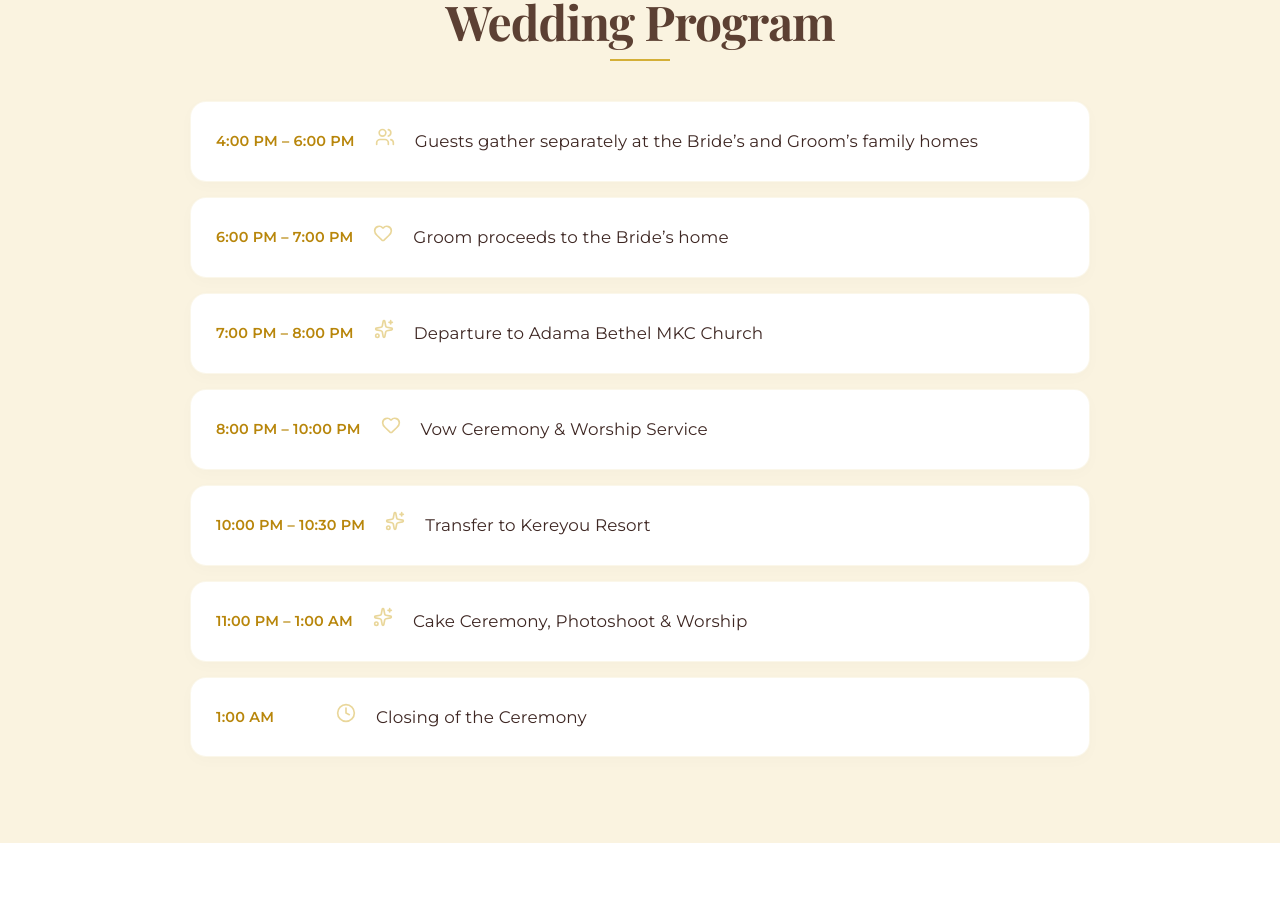
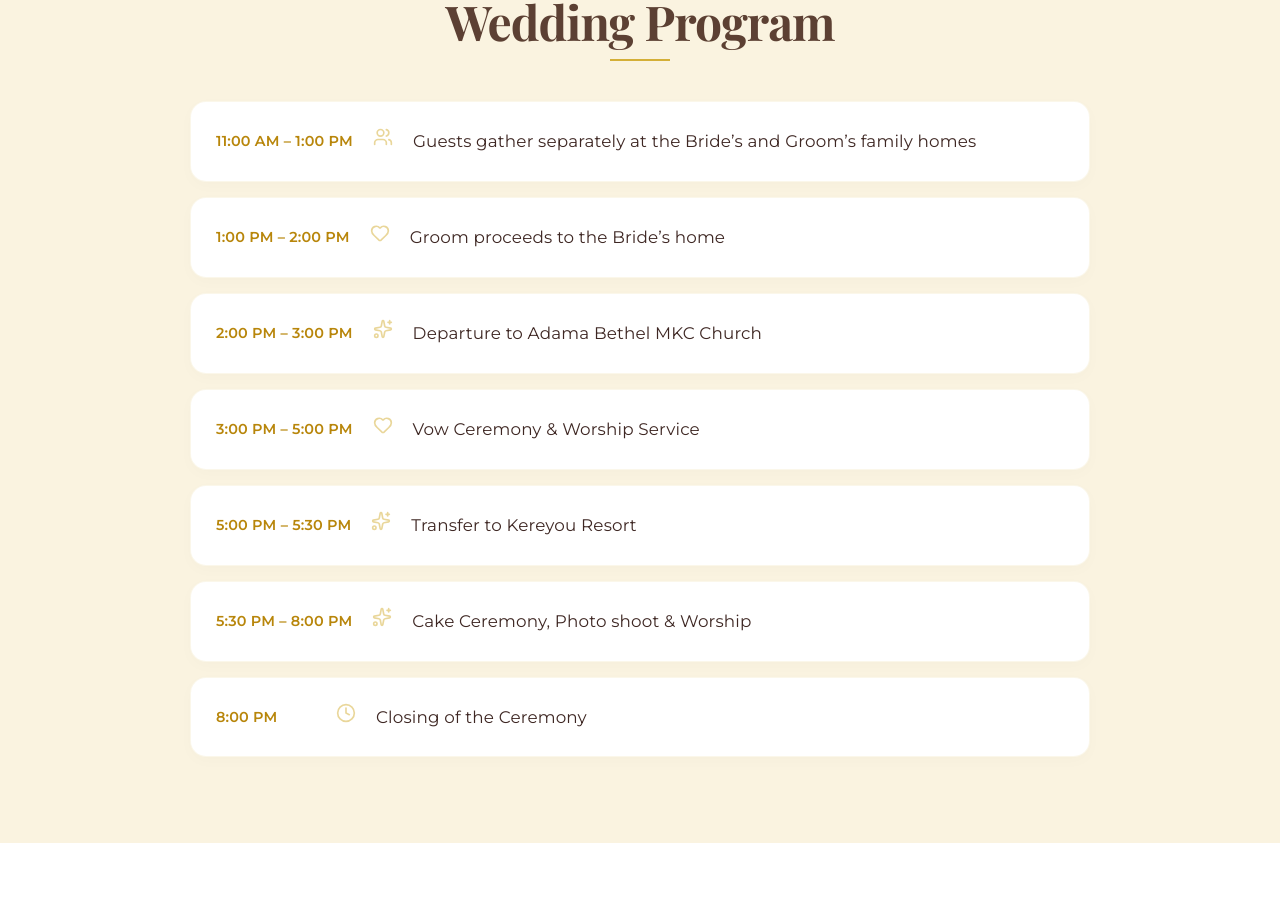
Before and after one commit to robegetachew/Debo, a React (Vite) app: page / in a window 1280 px wide. Shown: the part 3120-4040 px from the top of the page. Built offline with nearby package versions, Linux system fonts and the light colour scheme; no server answers; a web font is replaced by a local one.

Commit message:
mess up 2

```diff
--- a/src/i18n/translations.js
+++ b/src/i18n/translations.js
@@ -2,196 +2,220 @@
 
 export const translations = {
   en: {
-        langName: 'Eng',
+    langName: "Eng",
     hero: {
-            name1: 'Tesfatsion Melis',
-            name2: 'Dibora Endale',
-            nameAmp: '&',
-            nameJoin: '&',
-            blessingLine1: 'By the Grace of God',
-            blessingLine2: 'and with the blessing of our families',
+      name1: "Tesfatsion Melis",
+      name2: "Dibora Endale",
+      nameAmp: "&",
+      nameJoin: "&",
+      blessingLine1: "By the Grace of God",
+      blessingLine2: "and with the blessing of our families",
       invite:
-                'Joyfully invite you to witness and celebrate the union of our marriage',
-            date: 'Sunday, May 3, 2026',
-            location: 'Adama Bethel MKC Church',
-            quote: '“Blessed be the LORD, that hath given rest unto his people Israel, according to all that he promised”',
-            quoteRef: '— 1 Kings 8፥56',
-            countdown: { days: 'days', hours: 'hours', minutes: 'minutes', seconds: 'seconds' }
+        "Joyfully invite you to witness and celebrate the union of our marriage",
+      date: "Sunday, May 3, 2026",
+      location: "Adama Bethel MKC Church",
+      quote:
+        "“Blessed be the LORD, that hath given rest unto his people Israel, according to all that he promised”",
+      quoteRef: "— 1 Kings 8፥56",
+      countdown: {
+        days: "days",
+        hours: "hours",
+        minutes: "minutes",
+        seconds: "seconds",
+      },
     },
     saveTheDate: {
-            title: 'Save the Date',
-            monthYear: 'May 2026',
+      title: "Save the Date",
+      monthYear: "May 2026",
       description:
-                'Please mark this special day on your calander to celebrate with us as we begin our new life together in Christ.',
-            addToCalendar: 'Add to Calendar',
+        "Please mark this special day on your calander to celebrate with us as we begin our new life together in Christ.",
+      addToCalendar: "Add to Calendar",
       calendarTitle: "Tesfatsion & Dibora's Wedding",
-            calendarDetails: 'Celebrate the union of marriage with us.',
-            calendarLocation: 'Adama Bethel MKC Church & Kereyou Resort',
-            weekdays: ['S', 'M', 'T', 'W', 'T', 'F', 'S']
+      calendarDetails: "Celebrate the union of marriage with us.",
+      calendarLocation: "Adama Bethel MKC Church & Kereyou Resort",
+      weekdays: ["S", "M", "T", "W", "T", "F", "S"],
     },
     story: {
-            title: 'Our Story',
+      title: "Our Story",
       p1: "Our story is a living testimony of God's faithfulness, written not by chance, but by His perfect will. What began as a quiet prayer and a simple desire to seek Him first gently unfolded into a love we never could have created on our own. Step by step, through surrender, patience, and trust, He led us to each other and now into this beautiful covenant of marriage.",
       p2: "As we begin this new chapter, we choose every day to build a life with God at the very center. A life where love is nurtured, grace is given, and purpose is pursued together. Hand in hand, we will walk this journey not just for ourselves, but to fulfill His eternal purpose on earth.",
-            p3: "We are not here only because we fell in love, but because we trusted the One who wrote our story. This love is not sustained by our own strength, but by God, because it is all in Him, through Him, and for Him. With hearts full of gratitude, we give all the glory to God who made this possible."
+      p3: "We are not here only because we fell in love, but because we trusted the One who wrote our story. This love is not sustained by our own strength, but by God, because it is all in Him, through Him, and for Him. With hearts full of gratitude, we give all the glory to God who made this possible.",
     },
     program: {
-            title: 'Wedding Program',
+      title: "Wedding Program",
       items: [
-                { time: '4:00 PM – 6:00 PM', text: 'Guests gather separately at the Bride’s and Groom’s family homes' },
-                { time: '6:00 PM – 7:00 PM', text: 'Groom proceeds to the Bride’s home' },
-                { time: '7:00 PM – 8:00 PM', text: 'Departure to Adama Bethel MKC Church' },
-                { time: '8:00 PM – 10:00 PM', text: 'Vow Ceremony & Worship Service' },
-                { time: '10:00 PM – 10:30 PM', text: 'Transfer to Kereyou Resort' },
-                { time: '11:00 PM – 1:00 AM', text: 'Cake Ceremony, Photoshoot & Worship' },
-                { time: '1:00 AM', text: 'Closing of the Ceremony' }
-            ]
+        {
+          time: "11:00 AM – 1:00 PM",
+          text: "Guests gather separately at the Bride’s and Groom’s family homes",
+        },
+        {
+          time: "1:00 PM – 2:00 PM",
+          text: "Groom proceeds to the Bride’s home",
+        },
+        {
+          time: "2:00 PM – 3:00 PM",
+          text: "Departure to Adama Bethel MKC Church",
+        },
+        { time: "3:00 PM – 5:00 PM", text: "Vow Ceremony & Worship Service" },
+        { time: "5:00 PM – 5:30 PM", text: "Transfer to Kereyou Resort" },
+        {
+          time: "5:30 PM – 8:00 PM",
+          text: "Cake Ceremony, Photo shoot & Worship",
+        },
+        { time: "8:00 PM", text: "Closing of the Ceremony" },
+      ],
     },
     venues: {
-            title: 'Location Details',
+      title: "Location Details",
       items: [
         { title: "Bride's House", mapLabel: "Open Bride's House on map" },
         { title: "Groom's House", mapLabel: "Open Groom's House on map" },
-                { title: 'The Church', mapLabel: 'Open church on map' },
-                { title: 'The Reception', mapLabel: 'Open reception on map' }
-            ]
+        { title: "The Church", mapLabel: "Open church on map" },
+        { title: "The Reception", mapLabel: "Open reception on map" },
+      ],
     },
     gallery: {
-            title: 'Moments of',
-            titleAccent: 'Love & Grace',
+      title: "Moments of",
+      titleAccent: "Love & Grace",
       captions: [
-                'Laughter & Love',
-                'A Journey of Faith',
-                'Pure Radiance',
-                'Sacred Moments',
-                'The Beginning of Forever',
-                'In Union'
-            ]
+        "Laughter & Love",
+        "A Journey of Faith",
+        "Pure Radiance",
+        "Sacred Moments",
+        "The Beginning of Forever",
+        "In Union",
+      ],
     },
     rsvp: {
-            title: 'Join Our',
-            titleAccent: 'Celebration',
-            subtitle: 'Your presence is the greatest gift. Please RSVP by confirming below.',
-            willAttend: 'Will you attend?',
-            yes: 'Yes',
-            no: 'No',
-            numGuests: 'Number of Guests',
-            guestNames: 'Guest Name(s)',
+      title: "Join Our",
+      titleAccent: "Celebration",
+      subtitle:
+        "Your presence is the greatest gift. Please RSVP by confirming below.",
+      willAttend: "Will you attend?",
+      yes: "Yes",
+      no: "No",
+      numGuests: "Number of Guests",
+      guestNames: "Guest Name(s)",
       guestPlaceholder: (n) => `Full Name of Guest ${n}`,
-            message: 'Message / Blessing',
-            messagePlaceholder: 'Write your heartfelt message here...',
-            sending: 'Sending...',
-            submit: 'Send RSVP',
-            errorGeneric: 'Something went wrong. Please try again.',
-            errorConnection: 'Connection error. Please try again later.',
-            thankYou: 'Thank You!',
+      message: "Message / Blessing",
+      messagePlaceholder: "Write your heartfelt message here...",
+      sending: "Sending...",
+      submit: "Send RSVP",
+      errorGeneric: "Something went wrong. Please try again.",
+      errorConnection: "Connection error. Please try again later.",
+      thankYou: "Thank You!",
       thankBody:
-                'Your blessing and confirmation have been received.\nWe are so honored to have you with us.'
+        "Your blessing and confirmation have been received.\nWe are so honored to have you with us.",
     },
     footer: {
-            title: 'Photo Sharing & Livestream',
-            tagline: '',
-            scanLine: 'Kindly scan the QR code or ',
-            clickHere: 'click the link',
+      title: "Photo Sharing & Livestream",
+      tagline: "",
+      scanLine: "Kindly scan the QR code or ",
+      clickHere: "click the link",
       joinTelegram:
-                'to share the photos and videos you capture on our wedding day. We would be delighted! If you are unable to join us in person, you may use the link above to watch the ceremony live.',
-            closing: 'Tesfatsion & Dibora • 2026'
-        }
+        "to share the photos and videos you capture on our wedding day. We would be delighted! If you are unable to join us in person, you may use the link above to watch the ceremony live.",
+      closing: "Tesfatsion & Dibora • 2026",
+    },
   },
   am: {
-        langName: 'አማ',
+    langName: "አማ",
     hero: {
-            name1: 'ተስፋፂዮን መልስ',
-            name2: 'ዲቦራ እንዳለ',
-            nameAmp: '',
-            nameJoin: 'እና',
-            blessingLine1: '',
-            blessingLine2: '',
+      name1: "ተስፋፂዮን መልስ",
+      name2: "ዲቦራ እንዳለ",
+      nameAmp: "",
+      nameJoin: "እና",
+      blessingLine1: "",
+      blessingLine2: "",
       invite:
-                'የማክበር ሰላምታችን እያቀረብን ከቀኑ 9 ሰዓት በምናደርገው የቃልኪዳን ሥነ-ሥርዓት ላይ ተገኝተው የደስታችን ተካፋይ እንዲሆኑ በማክበር ጠርተንዎታል።',
-            date: 'እሁድ ሚያዚያ 25፣ 2018 ዓ.ም',
-            location: 'አዳማ ቤተል መሰረተ-ክርስቶስ ቤተክርስትያን',
-            quote: '“እንደ ተናገረው ተስፋ ሁሉ ለሕዝቡ ለእስራኤል ዕረፍትን የሰጠ እግዚአብሔር ይመስገን ”',
-            quoteRef: '— 1ኛ ነገሥት 8፥56',
-            countdown: { days: 'ቀናት', hours: 'ሰዓት', minutes: 'ደቂቃ', seconds: 'ሰከንድ' }
+        "የማክበር ሰላምታችን እያቀረብን ከቀኑ 9 ሰዓት በምናደርገው የቃልኪዳን ሥነ-ሥርዓት ላይ ተገኝተው የደስታችን ተካፋይ እንዲሆኑ በማክበር ጠርተንዎታል።",
+      date: "እሁድ ሚያዚያ 25፣ 2018 ዓ.ም",
+      location: "አዳማ ቤተል መሰረተ-ክርስቶስ ቤተክርስትያን",
+      quote: "“እንደ ተናገረው ተስፋ ሁሉ ለሕዝቡ ለእስራኤል ዕረፍትን የሰጠ እግዚአብሔር ይመስገን ”",
+      quoteRef: "— 1ኛ ነገሥት 8፥56",
+      countdown: { days: "ቀናት", hours: "ሰዓት", minutes: "ደቂቃ", seconds: "ሰከንድ" },
     },
     saveTheDate: {
-            title: 'ቀኑን እንዳይረሱ',
-            monthYear: 'ሚያዝያ 2018',
-            description:
-                'ይህንን ልዩ ቀን ከእኛ ጋር ለማክበር ማስታወሻ እንዲሆኖት የቀን መቁጠሪያዎት ላይ ያካትቱት።',
-            addToCalendar: 'ወደ ቀን መቁጠሪያ',
-            calendarTitle: 'የተስፋፂዮን መልስ እና የዲቦራ እንዳለ ሠርግ',
-            calendarDetails: 'ከእኛ ጋር በክርስቶስ የትዳር በአላችንን ያክብሩ።',
-            calendarLocation: 'አዳማ ቤተል መሰረተ-ክርስቶስ ቤተክርስትያን እና ከረዩ ሪዞርት',
-            weekdays: ['እ', 'ሰ', 'ማ', 'ረ', 'ሐ', 'አ', 'ቅ']
+      title: "ቀኑን እንዳይረሱ",
+      monthYear: "ሚያዚያ 2018",
+      description: "ይህንን ልዩ ቀን ከእኛ ጋር ለማክበር ማስታወሻ እንዲሆኖት የቀን መቁጠሪያዎት ላይ ያካትቱት።",
+      addToCalendar: "ወደ ቀን መቁጠሪያ",
+      calendarTitle: "የተስፋፂዮን መልስ እና የዲቦራ እንዳለ ሠርግ",
+      calendarDetails: "ከእኛ ጋር በክርስቶስ የትዳር በአላችንን ያክብሩ።",
+      calendarLocation: "አዳማ ቤተል መሰረተ-ክርስቶስ ቤተክርስትያን እና ከረዩ ሪዞርት",
+      weekdays: ["እ", "ሰ", "ማ", "ረ", "ሐ", "አ", "ቅ"],
     },
     story: {
-            title: 'ስለ እኛ',
-            p1: 'ታሪካችን የእግዚአብሔር ታማኝነት እና ቃል አክባሪነት ማሳያ ነው። የእግዚአብሔርን ፈቃድ በመጠየቅ የጀመርነው የፍቅር ግንኙነት በፀሎት፣ እርስ በርስ በመቀባበል እንዲሁም በእግዚአብሔር ላይ በመታመን ለትዳር በቅቷል። በቀሪ የሕይወት ዘመናችን እግዚአብሔርን ማዕከላዊ ባደረገ ትዳር አንዳችን ለአንዳችን በመኖር ፤ የእግዚአብሔርን ዘላለማዊ ሐሳብ በምድር ለመፈጸም በአብሮነት እንተጋለን።',
-            p2: 'ወደዚህ የትዳር ሕይወት የምንገባው በፍቅር ብቻ ሳይሆን ይህንን መንገድ ባስጀመረን በእርሱ ላይ ባለን ድፍረት ጭምር ነው። የእኛ የፍቅር ጉዞ በጥረታችን ለዚህ ቀን የበቃ ሳይሆን ሁሉ በእርሱ፣ ለእርሱ፣ ከእርሱ ስለሆነ ብቻ ነው።',
-            p3: 'ይህንን ላደረገ ለአምላካችን ለእግዚአብሔር ክብር ይሁን።'
+      title: "ስለ እኛ",
+      p1: "ታሪካችን የእግዚአብሔር ታማኝነት እና ቃል አክባሪነት ማሳያ ነው። የእግዚአብሔርን ፈቃድ በመጠየቅ የጀመርነው የፍቅር ግንኙነት በፀሎት፣ እርስ በርስ በመቀባበል እንዲሁም በእግዚአብሔር ላይ በመታመን ለትዳር በቅቷል። በቀሪ የሕይወት ዘመናችን እግዚአብሔርን ማዕከላዊ ባደረገ ትዳር አንዳችን ለአንዳችን በመኖር ፤ የእግዚአብሔርን ዘላለማዊ ሐሳብ በምድር ለመፈጸም በአብሮነት እንተጋለን።",
+      p2: "ወደዚህ የትዳር ሕይወት የምንገባው በፍቅር ብቻ ሳይሆን ይህንን መንገድ ባስጀመረን በእርሱ ላይ ባለን ድፍረት ጭምር ነው። የእኛ የፍቅር ጉዞ በጥረታችን ለዚህ ቀን የበቃ ሳይሆን ሁሉ በእርሱ፣ ለእርሱ፣ ከእርሱ ስለሆነ ብቻ ነው።",
+      p3: "ይህንን ላደረገ ለአምላካችን ለእግዚአብሔር ክብር ይሁን።",
     },
     program: {
-            title: 'የሠርግ ፕሮግራም',
+      title: "የሠርግ ፕሮግራም",
       items: [
-                { time: '4:00 PM – 6:00 PM', text: 'አጃቢዎች በሙሽራው ወይም በሙሽሪት መኖሪያ ቤት' },
-                { time: '6:00 PM – 7:00 PM', text: 'የሙሽራው አጃቢዎች ጉዞ ወደ ሙሽሪት መኖሪያ ቤት' },
-                { time: '7:00 PM – 8:00 PM', text: 'ጉዞ ወደ አዳማ ቤተል መሰረተ-ክርስቶስ ቤተክርስትያን' },
-                { time: '8:00 PM – 10:00 PM', text: 'የአምልኮ እና የቃልኪዳን ሥነሥርዓት' },
-                { time: '10:00 PM – 10:30 PM', text: 'ጉዞ ወደ ከረዩ ሪዞርት' },
-                { time: '11:00 PM – 1:00 AM', text: 'የፎቶ እና የኬክ ፕሮግራም' },
-                { time: '1:00 AM', text: 'የፕሮግራም ማጠቃለያ' }
-            ]
+        { time: "ጠዋት 5:00 – 7:00", text: "አጃቢዎች በሙሽራው ወይም በሙሽሪት መኖሪያ ቤት" },
+        { time: "ከሰዓት 7:00 – 8:00", text: "የሙሽራው አጃቢዎች ጉዞ ወደ ሙሽሪት መኖሪያ ቤት" },
+        {
+          time: "ከሰዓት 8:00 – 9:00",
+          text: "ጉዞ ወደ አዳማ ቤተል መሰረተ-ክርስቶስ ቤተክርስትያን",
+        },
+        { time: "ከሰዓት 9:00 – 11:00", text: "የአምልኮ እና የቃልኪዳን ሥነሥርዓት" },
+        { time: "ከሰዓት 11:00 – 11:30", text: "ጉዞ ወደ ከረዩ ሪዞርት" },
+        { time: "ከሰዓት 11:30 – 2:00", text: "የፎቶ እና የኬክ ፕሮግራም" },
+        { time: "ማታ 2:00", text: "የፕሮግራም ማጠቃለያ" },
+      ],
     },
     venues: {
-            title: 'አድራሻ',
+      title: "አድራሻ",
       items: [
-                { title: 'የሙሽራው መኖሪያ ቤት', mapLabel: 'ካርታ ላይ የሙሽራ ቤት ይክፈቱ' },
-                { title: 'የሙሽሪት መኖሪያ ቤት', mapLabel: 'ካርታ ላይ የሙሽሪት ቤት ይክፈቱ' },
-                { title: 'አዳማ ቤተል መሰረተ-ክርስቶስ ቤተክርስትያን', mapLabel: 'ቤተክርስትያን በካርታ ይክፈቱ' },
-                { title: 'ከረዩ ሪዞርት', mapLabel: 'ከረዩ ሪዞርት በካርታ ይክፈቱ' }
-            ]
+        { title: "የሙሽራው መኖሪያ ቤት", mapLabel: "ካርታ ላይ የሙሽራ ቤት ይክፈቱ" },
+        { title: "የሙሽሪት መኖሪያ ቤት", mapLabel: "ካርታ ላይ የሙሽሪት ቤት ይክፈቱ" },
+        {
+          title: "አዳማ ቤተል መሰረተ-ክርስቶስ ቤተክርስትያን",
+          mapLabel: "ቤተክርስትያን በካርታ ይክፈቱ",
+        },
+        { title: "ከረዩ ሪዞርት", mapLabel: "ከረዩ ሪዞርት በካርታ ይክፈቱ" },
+      ],
     },
     gallery: {
-            title: 'የፍቅር እና የጸጋ',
-            titleAccent: 'ጊዜያት',
+      title: "የፍቅር እና የጸጋ",
+      titleAccent: "ጊዜያት",
       captions: [
-                'ሳቅ እና ፍቅር',
-                'የእምነት ጉዞ',
-                'የንጹህ ብርሃን',
-                'ቅዱስ ጊዜያት',
-                'የዘላለም መጀመሪያ',
-                'በአንድነት'
-            ]
+        "ሳቅ እና ፍቅር",
+        "የእምነት ጉዞ",
+        "የንጹህ ብርሃን",
+        "ቅዱስ ጊዜያት",
+        "የዘላለም መጀመሪያ",
+        "በአንድነት",
+      ],
     },
     rsvp: {
-            title: 'የደስታችን',
-            titleAccent: 'ተካፋይ ሁኑልን!',
-            subtitle: 'የእናንተ መገኘት ለእኛ ትልቅ ትርጉም አለው!',
-            willAttend: 'ሠርጋችን ላይ መገኘት ይችላሉ?',
-            yes: 'አዎ',
-            no: 'አይ',
-            numGuests: 'የእንግዳ ብዛት ቁጥር',
-            guestNames: 'የእንግዳ ስም',
+      title: "የደስታችን",
+      titleAccent: "ተካፋይ ሁኑልን!",
+      subtitle: "የእናንተ መገኘት ለእኛ ትልቅ ትርጉም አለው!",
+      willAttend: "ሠርጋችን ላይ መገኘት ይችላሉ?",
+      yes: "አዎ",
+      no: "አይ",
+      numGuests: "የእንግዳ ብዛት ቁጥር",
+      guestNames: "የእንግዳ ስም",
       guestPlaceholder: (n) => `የእንግዳ ${n} ሙሉ ስም`,
-            message: 'ለሙሽራው እና ለሙሽሪት መልዕክት',
-            messagePlaceholder: 'ከልብዎ የመጣ መልዕክትዎን እዚህ ይጻፉ...',
-            sending: 'በመላክ ላይ...',
-            submit: 'ይላኩ',
-            errorGeneric: 'ስህተት ተፈጥሯል። እባክዎ እንደገና ይሞክሩ።',
-            errorConnection: 'ግንኙነት አልተሳካም። ቆይተው ይሞክሩ።',
-            thankYou: 'እናመሰግናለን!',
-            thankBody: 'መልዕክትዎ እና ማረጋገጫዎ ተቀብለናል።\nከእኛ ጋር እንዲሆኑ እናመሰግናለን።'
+      message: "ለሙሽራው እና ለሙሽሪት መልዕክት",
+      messagePlaceholder: "ከልብዎ የመጣ መልዕክትዎን እዚህ ይጻፉ...",
+      sending: "በመላክ ላይ...",
+      submit: "ይላኩ",
+      errorGeneric: "ስህተት ተፈጥሯል። እባክዎ እንደገና ይሞክሩ።",
+      errorConnection: "ግንኙነት አልተሳካም። ቆይተው ይሞክሩ።",
+      thankYou: "እናመሰግናለን!",
+      thankBody: "መልዕክትዎ እና ማረጋገጫዎ ተቀብለናል።\nከእኛ ጋር እንዲሆኑ እናመሰግናለን።",
     },
     footer: {
-            title: 'ፎቶ ማጋራት እና ቀጥታ ስርጭት',
-            tagline: '',
-            scanLine: 'ይህንን QR Code ስካን አድርገው ወይም ',
-            clickHere: 'ይህንን ሊንክ',
+      title: "ፎቶ ማጋራት እና ቀጥታ ስርጭት",
+      tagline: "",
+      scanLine: "ይህንን QR Code ስካን አድርገው ወይም ",
+      clickHere: "ይህንን ሊንክ",
       joinTelegram:
-                'ተጭነው በሠርጋችን ዕለት የሚያነሷቸውን ፎቶዎች እና ቪዲዮዎች ቢያጋሩን ደስ ይለናል! መገኘት የማይችሉ ከሆነ ከላይ የተቀመጠውን ሊንክ በመጠቀም የቃልኪዳን ሥነ-ሥርዓቱን በቀጥታ ሥርጭት መከታተል ይችላሉ።',
-            closing: 'ተስፋፂዮን መልስ እና ዲቦራ እንዳለ • 2018 ዓ.ም'
-        }
-    }
+        "ተጭነው በሠርጋችን ዕለት የሚያነሷቸውን ፎቶዎች እና ቪዲዮዎች ቢያጋሩን ደስ ይለናል! መገኘት የማይችሉ ከሆነ ከላይ የተቀመጠውን ሊንክ በመጠቀም የቃልኪዳን ሥነ-ሥርዓቱን በቀጥታ ሥርጭት መከታተል ይችላሉ።",
+      closing: "ተስፋፂዮን መልስ እና ዲቦራ እንዳለ • 2018 ዓ.ም",
+    },
+  },
 };
```
Also changed, not shown: 1 other file (tests, documents, lock files or other folders). Lines whose indentation alone changed are shown as unchanged.
